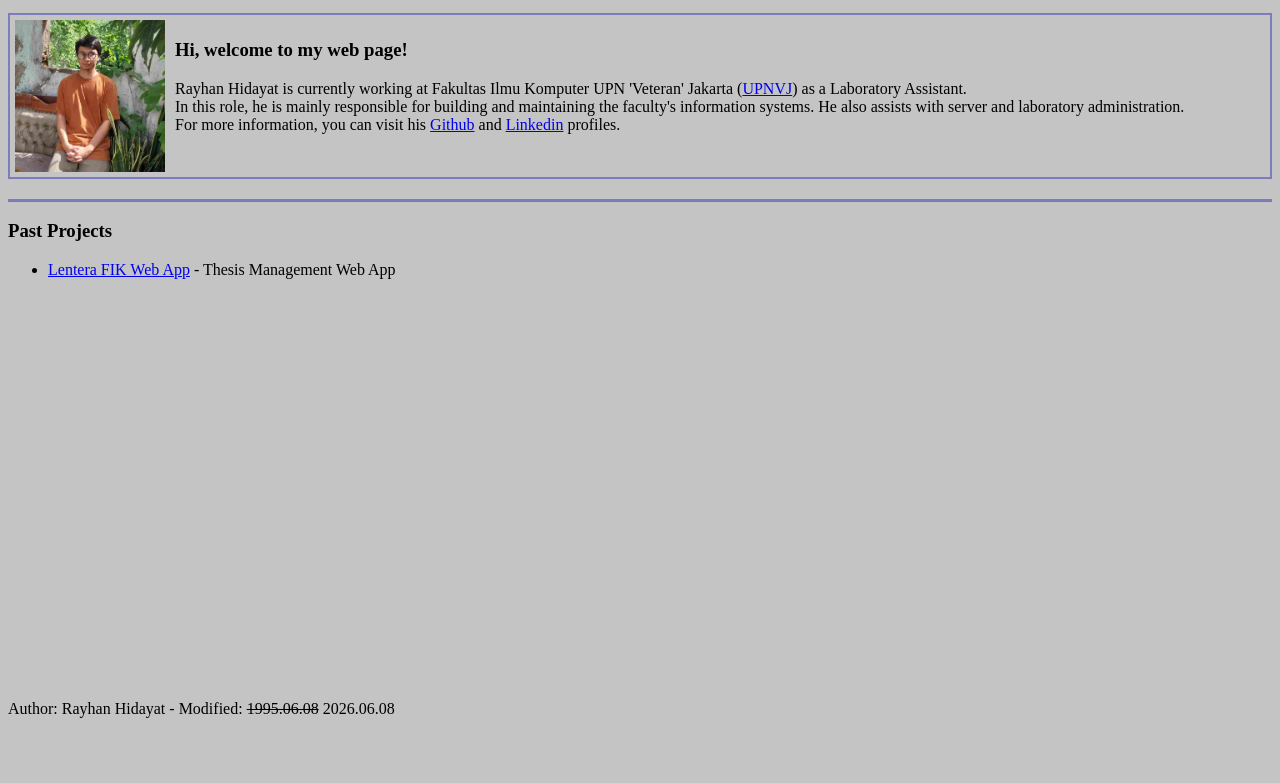
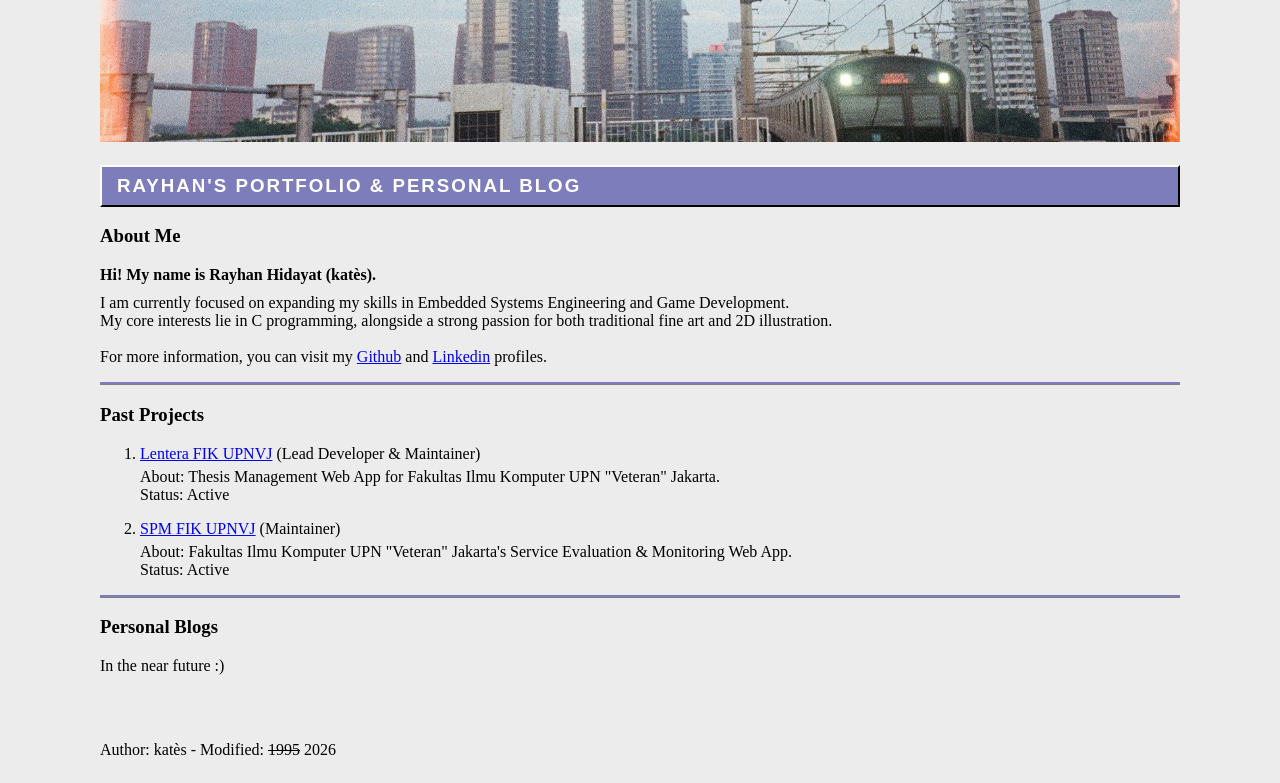
Before and after one commit to RayhanHidayat/my-portfolio, a plain HTML site: page main.html in a window 1280 px wide. Shown: the part 66-849 px from the top of the page. Before the commit the page ends 800 px from the top, so only its background shows below. Drawn offline with Linux system fonts and the light colour scheme.

Commit message:
chore: Updating main html content

```diff
--- a/main.css
+++ b/main.css
@@ -1,8 +1,12 @@
 body {
+  display: flex;
+  flex-direction: column;
   font-family: "Times New Roman", Times, serif;
-  background-color: #c4c4c4;
+  background-color: #ececec;
   color: #000000;
-  margin: 8px;
+  margin-left: 100px;
+  margin-right: 100px;
+  min-height: 100vh;
 }
 
 hr {
@@ -11,17 +15,15 @@ hr {
   border-bottom: 1px solid #808080;
 }
 
-.container {
-  display: flex;
-  border: 2px solid #7d7dbb;
-  padding: 5px;
-  margin-bottom: 20px;
+.name {
+  margin: 0;
 }
 
-.photo-profile {
-  width: 150px;
-  height: auto;
-  padding-right: 10px;
+.banner {
+  width: 100%;
+  height: 200px;
+  object-fit: cover;
+  object-position: center right;
 }
 
 .retro-nav {
@@ -40,10 +42,13 @@ hr {
   border-right: 2px solid #000000;
 }
 
+.main-content {
+  flex: 1;
+}
+
 footer {
-  position: fixed;
-  bottom: 0;
-  left: 8px;
-  right: 8px;
+  left: 100px;
+  right: 100px;
   width: 100%;
+  background-color: #ececec;
 }
--- a/main.html
+++ b/main.html
@@ -3,29 +3,24 @@
   <head>
     <title>Rayhan's Web Page</title>
     <link rel="stylesheet" href="main.css" />
+    <link rel="icon" type="image/png" href="R.png" />
   </head>
   <body>
-    <!-- Huge fan of the 90s/Y2K web aesthetic! Hence the retro look of this site XD -->
-    <main>
-      <h3 class="retro-nav">Rayhan's Web Page</h3>
-      <div class="container">
-        <img class="photo-profile" src="rehan.jpg" alt="Rayhan Hidayat" />
+    <main class="main-content">
+      <img class="banner" src="banner.jpeg" alt="landscape" />
+      <h3 class="retro-nav">Rayhan's Portfolio & Personal Blog</h3>
       <div>
-          <h3>Hi, welcome to my web page!</h3>
-          <p>
-            Rayhan Hidayat is currently working at Fakultas Ilmu Komputer UPN
-            'Veteran' Jakarta (<a
-              href="https://www.upnvj.ac.id/"
-              target="_blank"
-              >UPNVJ</a
-            >) as a Laboratory Assistant. <br />
-            In this role, he is mainly responsible for building and maintaining
-            the faculty's information systems. He also assists with server and
-            laboratory administration. <br />
-            For more information, you can visit his
-            <a href="https://github.com/RayhanHidayat" target="_blank"
-              >Github</a
-            >
+        <h3>About Me</h3>
+        <h4 class="name">Hi! My name is Rayhan Hidayat (katès).</h4>
+        <p style="margin-top: 10px">
+          I am currently focused on expanding my skills in Embedded Systems
+          Engineering and Game Development.
+          <br />
+          My core interests lie in C programming, alongside a strong passion for
+          both traditional fine art and 2D illustration.
+          <br /><br />
+          For more information, you can visit my
+          <a href="https://github.com/RayhanHidayat" target="_blank">Github</a>
           and
           <a
             href="https://www.linkedin.com/in/rayhan-an-hidayat"
@@ -34,24 +29,48 @@
           >
           profiles.
         </p>
+        <hr />
       </div>
-      </div>
-      <hr />
+      <div>
         <h3>Past Projects</h3>
-      <ul>
+        <ol>
           <li>
             <a href="https://lentera.fik.upnvj.ac.id" target="_blank"
-            >Lentera FIK Web App</a
+              >Lentera FIK UPNVJ</a
             >
-          - Thesis Management Web App
+            (Lead Developer & Maintainer)
+            <br />
+            <p style="margin-top: 5px">
+              About: Thesis Management Web App for Fakultas Ilmu Komputer UPN
+              "Veteran" Jakarta.
+              <br />Status: Active
+            </p>
           </li>
-      </ul>
+          <li>
+            <a href="https://spm.fik.upnvj.ac.id" target="_blank"
+              >SPM FIK UPNVJ</a
+            >
+            (Maintainer)
+            <br />
+            <p style="margin-top: 5px">
+              About: Fakultas Ilmu Komputer UPN "Veteran" Jakarta's Service
+              Evaluation & Monitoring Web App.
+              <br />Status: Active
+            </p>
+          </li>
+        </ol>
+        <hr />
+      </div>
+      <div>
+        <h3>Personal Blogs</h3>
+        <p style="margin-bottom: 50px">In the near future :)</p>
+      </div>
     </main>
     <footer>
-      <p>
-        Author: Rayhan Hidayat - Modified:
-        <span style="text-decoration: line-through">1995.06.08</span>
-        2026.06.08
+      <p style="text-align: justify">
+        Author: katès - Modified:
+        <span style="text-decoration: line-through">1995</span>
+        2026
       </p>
     </footer>
   </body>
```
Also changed, not shown: R.png (added), banner.jpeg (added), rehan.jpg (deleted). Lines whose indentation alone changed are shown as unchanged.
